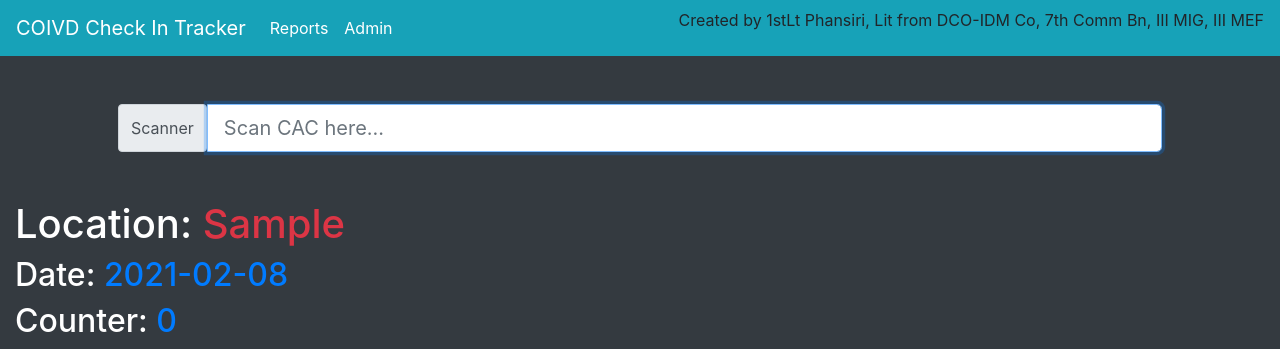
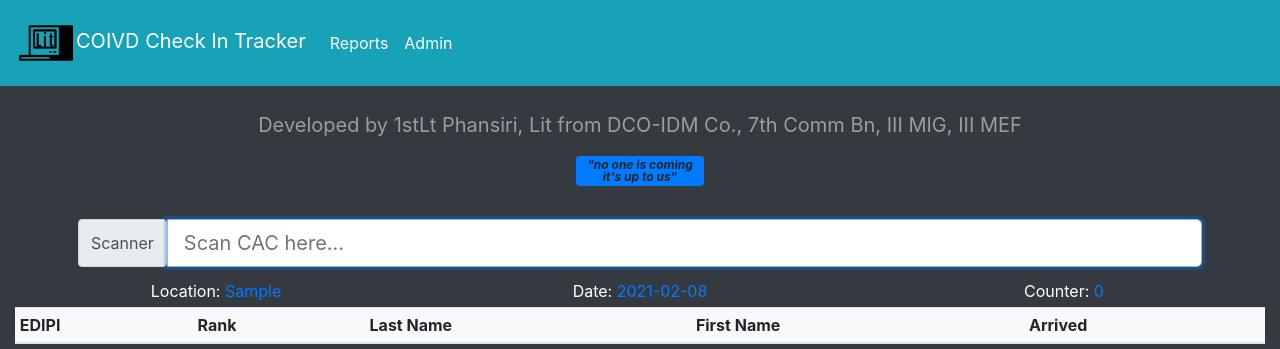
Before and after one commit to phansiri/simple_covid_tracker_scanner, a Django app: page / in a window 1280 px wide. Shown: the top 349 px of the page. Run offline with Django 3.2, Linux system fonts and the light colour scheme; tables that the repository leaves empty hold one stand-in row (values such as "Sample post"); lists and menus that the app fills with data are empty; parts of the project's set-up code (start-up, migrations or seed data) failed here and were passed over; some libraries are stand-ins or nearby versions.

Commit message:
add logo and quote

```diff
--- a/covid_app/templates/covid_app/base.html
+++ b/covid_app/templates/covid_app/base.html
@@ -7,6 +7,7 @@
     <link rel="stylesheet" href="{% static 'vendor/bootstrap/css/bootstrap.css' %}">
     <link rel="stylesheet" href="{% static 'vendor/bootstrap/css/bootstrap-grid.css' %}">
     <link rel="stylesheet" href="{% static 'vendor/bootstrap/css/bootstrap-reboot.css' %}">
+    <link rel="icon" href="{% static 'img/lit_logo_2_200x200.png' %}" height="80">
     <script src="{% static 'vendor/bootstrap/js/bootstrap.bundle.min.js' %}"></script>
 
     <title>{% block title %}{% endblock %}</title>
@@ -14,12 +15,11 @@
 <body class="bg-dark">
 <!--Navigation-->
 <nav class="navbar smart-scroll navbar-expand-md navbar-light bg-info">
-    <a class="navbar-brand text-white" href="{% url 'event_list' %}">COIVD Check In Tracker</a>
+    <a class="navbar-brand text-white" href="{% url 'event_list' %}"><span><img src="{% static 'img/lit_logo_2_200x200.png' %}" height="60" alt="Lit logo"></span>COIVD Check In Tracker</a>
     <button class="navbar-toggler" type="button" data-toggle="collapse" data-target="#navbarNav" aria-controls="navbarNav" aria-expanded="false" aria-label="Toggle navigation">
         <span class="navbar-toggler-icon"></span>
     </button>
     <div class="collapse navbar-collapse" id="navbarNav">
-
         <ul class="navbar-nav">
             <li class="nav-item active">
                 <a class="nav-link text-white" href="{% url 'reports' %}">Reports</a>
@@ -29,8 +29,15 @@
             </li>
         </ul>
     </div>
-    <p>Created by 1stLt Phansiri, Lit from DCO-IDM Co, 7th Comm Bn, III MIG, III MEF</p>
 </nav>
+<figure class="text-center my-4">
+    <blockquote class="blockquote text-white-50">
+        <p>Developed by 1stLt Phansiri, Lit from DCO-IDM Co., 7th Comm Bn, III MIG, III MEF</p>
+    </blockquote>
+    <div class="badge bg-primary text-wrap" style="width: 8rem;">
+        <em>"no one is coming it's up to us"</em>
+    </div>
+</figure>
 {% block scanner %} {% endblock %}
 <!--Main Content Section-->
 {% block content %} {% endblock %}
--- a/covid_app/templates/covid_app/event_list.html
+++ b/covid_app/templates/covid_app/event_list.html
@@ -5,7 +5,7 @@
 
 {% block scanner %}
 <!--Scanner Section-->
-<div class="container align-content-center p-5">
+<div class="container align-content-center p-2">
     <form action="/scan/" method="post" class="scan-new">{% csrf_token %}
         <div class="input-group input-group-lg">
             <span class="input-group-text" id="inputGroup-sizing-lg">Scanner</span>
@@ -20,12 +20,24 @@
 {% block content %}
 <!--Event Listing-->
 <div class="container-fluid">
+        <div class="row p-1">
+            <div class="col-sm text-center">
+                <span class="text-white">Location: </span><span class="text-primary">{{ loc.0.location }}</span>
+            </div>
+            <div class="col-sm text-center">
+                <span class="text-white">Date: </span><span class="text-primary">{{ date|date:'Y-m-d' }}</span>
+            </div>
+            <div class="col-sm text-center">
+                <span class="text-white">Counter: </span><span class="text-primary">{{ event_counter|length }}</span>
+            </div>
+        </div>
 
-    <h1 class="text-white">Location: <span class="text-danger">{{ loc.0.location }}</span></h1>
-    <h2 class="text-white">Date: <span class="text-primary">{{ date|date:'Y-m-d' }}</span></h2>
-    <h2 class="text-white">Counter: <span class="text-primary">
-        {{ event_counter|length }}
-    </span></h2>
+
+<!--    <h1 class="text-white">Location: <span class="text-danger">{{ loc.0.location }}</span></h1>-->
+<!--    <h2 class="text-white">Date: <span class="text-primary">{{ date|date:'Y-m-d' }}</span></h2>-->
+<!--    <h2 class="text-white">Counter: <span class="text-primary">-->
+<!--        {{ event_counter|length }}-->
+<!--    </span></h2>-->
 
     <table class="table table-sm table-hover bg-light">
         <caption>List of Events</caption>
--- a/covid_app/views.py
+++ b/covid_app/views.py
@@ -20,12 +20,9 @@ def event_list(request):
         loc = Location.objects.all()
 
     todays_date = datetime.now()
-    event_counter = events.filter(arrived__year=todays_date.year, arrived__month=todays_date.month, arrived__day=todays_date.day)
-    print('**********************')
-    print(todays_date)
-    print(events[0].arrived)
-    print(event_counter)
-    print('**********************')
+    event_counter = events.filter(arrived__year=todays_date.year,
+                                  arrived__month=todays_date.month,
+                                  arrived__day=todays_date.day)
 
     context = {
         'events': events,
```
Also changed, not shown: covid_app/static/img/lit_logo_200x200.png (added), covid_app/static/img/lit_logo_2_200x200.png (added).
